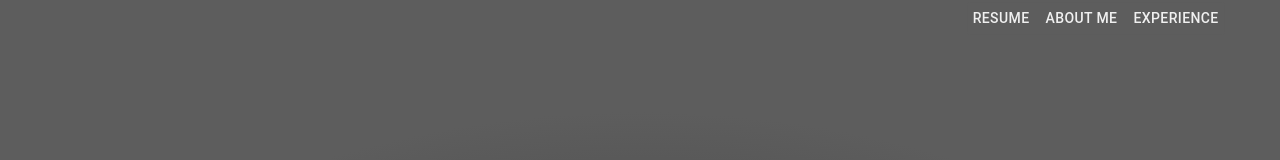
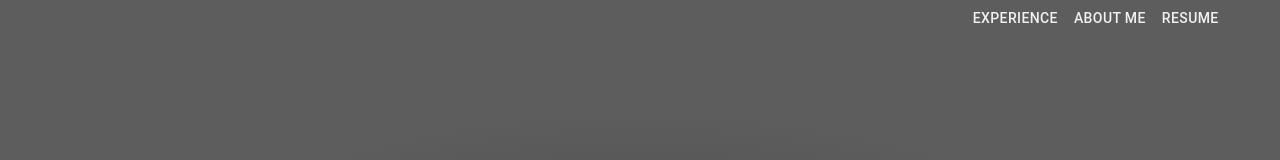
Before and after one commit to krishnakalyana/portfolio, a Next.js app: page / in a window 1280 px wide. Shown: the top 160 px of the page. Built offline with nearby package versions, Linux system fonts and the light colour scheme.

Commit message:
removed blur

```diff
--- a/components/Navbar.jsx
+++ b/components/Navbar.jsx
@@ -38,15 +38,11 @@ function Navbar({ swiitchToExp,switchToAbout }) {
       }}
     >
       <div className="w-11/12  flex flex-row-reverse " >
-        <div style={{
-          webkitBackdropFilter: "blur(2px)",
-          backdropFilter: "blur(2px)"
 
-      }}>
         <Button onClick={onButtonClick}>Resume</Button>
         <Button onClick={()=>switchToAbout()}>About Me</Button>
         <Button onClick={() => swiitchToExp()}>Experience </Button>
-        </div>
+
       </div>
     </motion.div>
   );
```
